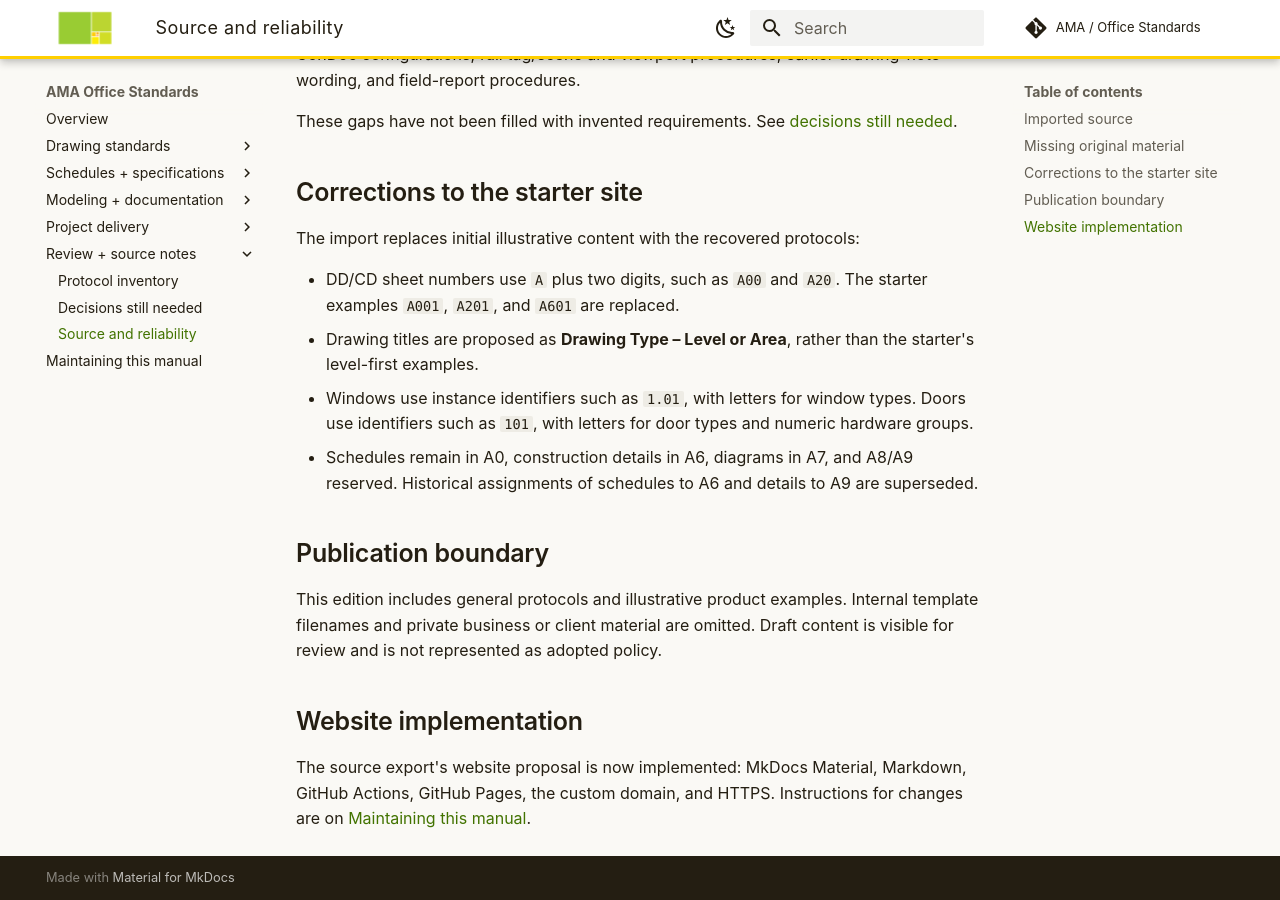
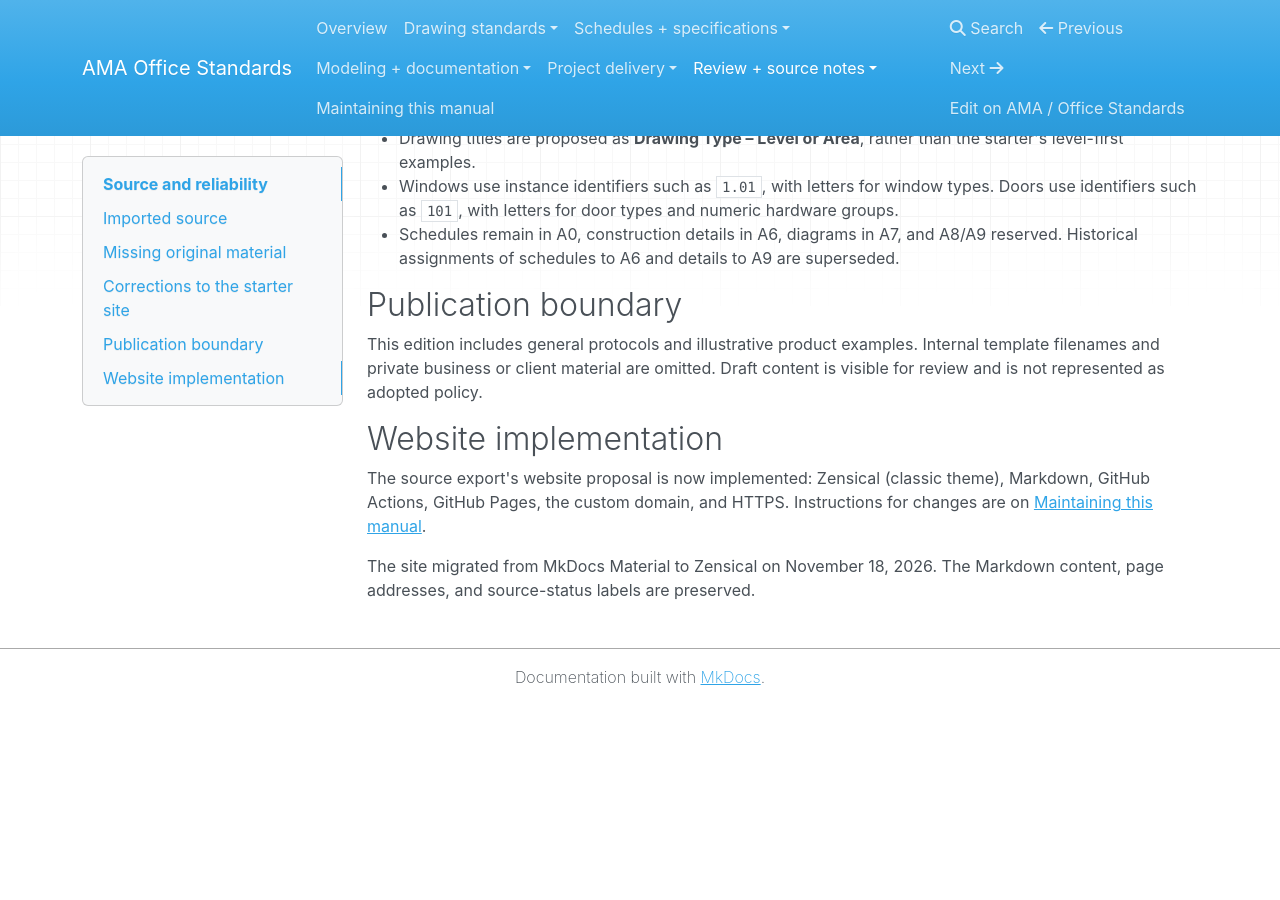
Before and after one commit to aaronmaret/ama-office-standards, an MkDocs documentation site: the page built from docs/source-notes.md, in a window 1280 px wide and 900 px high, scrolled down 812 px. Built offline with MkDocs 1.6.1, drawn with Linux system fonts in a browser that asks for light colours; nearby versions of some CDN libraries; comment, search, counter and statistics services are not loaded; after the commit the page ends 1517 px from its top, so only the background shows below that.

Commit message:
Migrate standards publishing to Zensical with classic theme

```diff
--- a/docs/source-notes.md
+++ b/docs/source-notes.md
@@ -36,4 +36,6 @@ This edition includes general protocols and illustrative product examples. Inter
 
 ## Website implementation
 
-The source export's website proposal is now implemented: MkDocs Material, Markdown, GitHub Actions, GitHub Pages, the custom domain, and HTTPS. Instructions for changes are on [Maintaining this manual](maintaining.md).
+The source export's website proposal is now implemented: Zensical (classic theme), Markdown, GitHub Actions, GitHub Pages, the custom domain, and HTTPS. Instructions for changes are on [Maintaining this manual](maintaining.md).
+
+The site migrated from MkDocs Material to Zensical on November 18, 2026. The Markdown content, page addresses, and source-status labels are preserved.
--- a/mkdocs.yml
+++ b/mkdocs.yml
@@ -6,7 +6,7 @@ repo_name: AMA / Office Standards
 edit_uri: edit/main/docs/
 strict: true
 theme:
-  name: material
+  variant: classic
   logo: assets/ama-logo.png
   font: false
   palette:
--- a/requirements.txt
+++ b/requirements.txt
@@ -1,2 +1 @@
-mkdocs==1.6.1
-mkdocs-material==9.7.6
+zensical==0.1.2
```
Also changed, not shown: README.md (+14 -2 lines), 1 other file.
